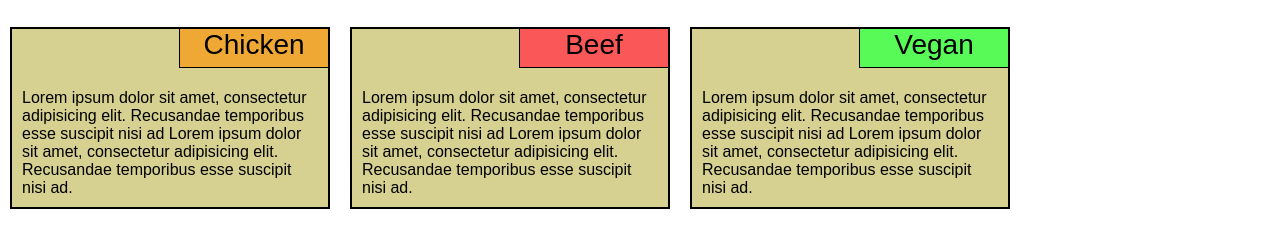
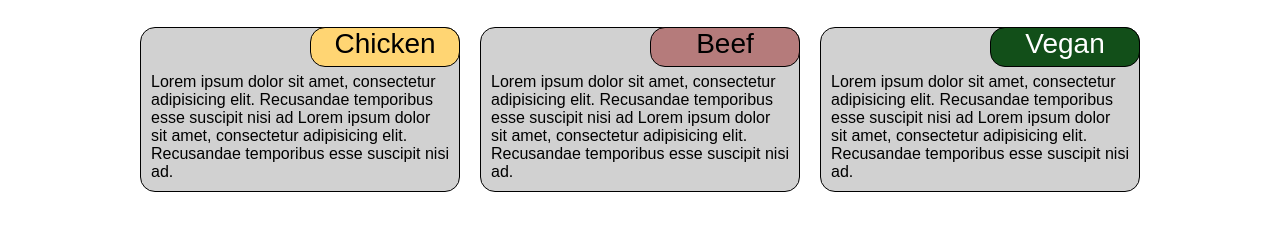
Before and after one commit to eric-klein/Coursera, a plain HTML site: page module2-solution/index.html in a window 1280 px wide. Shown: the part 60-308 px from the top of the page. Drawn offline with Linux system fonts and the light colour scheme.

Commit message:
Finalized

```diff
--- a/module2-solution/css/stylefile.css
+++ b/module2-solution/css/stylefile.css
@@ -1,67 +1,74 @@
-/* What ever it is for ?! */
+
 *{box-sizing: border-box;
-  margin: auto;
-  padding: 0;}
-
-#ptext{clear: both;
-	text-align: left;}
-
-#p1{border: 1px black solid;
-	background-color: #f0a835;
-	width: 150px;
-	height: 40px;
-	font-size: 28px;
-	float: right;
-	position: relative;
-	right: -11px;
-	top: -21px;
-		}
-
-#p2{border: 1px black solid;
-	background-color: #FA5858;
-	width: 150px;
-	height: 40px;
-	font-size: 28px;
-	float: right;
-	position: relative;
-	right: -11px;
-	top: -21px;
+	border-radius: 15px;
+	margin: 0 auto;
 	}
-
-#p3{border: 1px black solid;
-	background-color: #58FA58;
-	width: 150px;
-	height: 40px;
-	font-size: 28px;
-	float: right;
-	position: relative;
-	right: -11px;
-	top: -21px;
-	}
-
-#box {
-	border: 2px black solid;
-	background-color: #d6d190;
-	margin: 10px;
-	padding: 10px;
-	padding-top: 20px;
-	}
-
-#test{width: 100%;
-align-items: center;}
-
-.row{
-	width: 100%;
-	}
-
-
-h1 {margin-top: 20px;
-	margin-bottom: 20px;}
 
 body {
  	  font-family: Arial, sans-serif;
  	  text-align: center;
  	  }
+
+h1 {
+	margin-top: 20px;
+	margin-bottom: 20px;
+	}
+
+
+#ptext{clear: both;
+		text-align: left;}
+
+#pC{border: 1px black solid;
+	background-color: #ffd573;
+	width: 150px;
+	height: 40px;
+	font-size: 28px;
+
+	float: right;
+	position: relative;
+	right: -11px;
+	top: -6px;
+	}
+
+#pB{border: 1px black solid;
+	background-color: #b57b7b;
+	width: 150px;
+	height: 40px;
+	font-size: 28px;
+
+	float: right;
+	position: relative;
+	right: -11px;
+	top: -6px;
+	}
+
+#pV{border: 1px black solid;
+	background-color: #124f19;
+	color:white;
+	width: 150px;
+	height: 40px;
+	font-size: 28px;
+
+	float: right;
+	position: relative;
+	right: -11px;
+	top: -6px;
+	}
+
+#box {
+	border: 1px black solid;
+	background-color: #d1d1d1;
+	margin: 10px;
+	padding: 10px;
+	padding-top: 5px;
+	}
+
+#container {
+  display:         flex;
+  flex-wrap:       wrap;
+  justify-content: center;
+}
+
 
 /* Large Size Device - Columns */
 @media (min-width: 992px)
@@ -169,7 +176,7 @@ body {
 		}
 	 .col-md-10
 		{
-	 	width: 83.33%;
+	 	width: 86.33%;
 		}
 	 .col-md-11
 		{
--- a/module2-solution/index.html
+++ b/module2-solution/index.html
@@ -14,21 +14,20 @@
 <body>
 <h1>Our Menu</h1>
 
-<div class="row" id="test">
+<div id="container">
 	<div id="box" class="col-lg-3 col-md-5">
-		<p id="p1">Chicken</p>
+		<p id="pC">Chicken</p>
 
 		<p id="ptext">Lorem ipsum dolor sit amet, consectetur adipisicing elit. Recusandae temporibus esse suscipit nisi ad Lorem ipsum dolor sit amet, consectetur adipisicing elit. Recusandae temporibus esse suscipit nisi ad.</p>
 	</div>
 
 	<div id="box" class="col-lg-3 col-md-5">
-		<p id="p2">Beef</p>
+		<p id="pB">Beef</p>
 
 		<p id="ptext">Lorem ipsum dolor sit amet, consectetur adipisicing elit. Recusandae temporibus esse suscipit nisi ad Lorem ipsum dolor sit amet, consectetur adipisicing elit. Recusandae temporibus esse suscipit nisi ad.</p></div>
-</div>
-<div class="row2">
+
 	<div id="box" class="col-lg-3 col-md-10">
-		<p id="p3">Vegan</p>
+		<p id="pV">Vegan</p>
 
 		<p id="ptext">Lorem ipsum dolor sit amet, consectetur adipisicing elit. Recusandae temporibus esse suscipit nisi ad Lorem ipsum dolor sit amet, consectetur adipisicing elit. Recusandae temporibus esse suscipit nisi ad.</p></div>
 </div>
```
